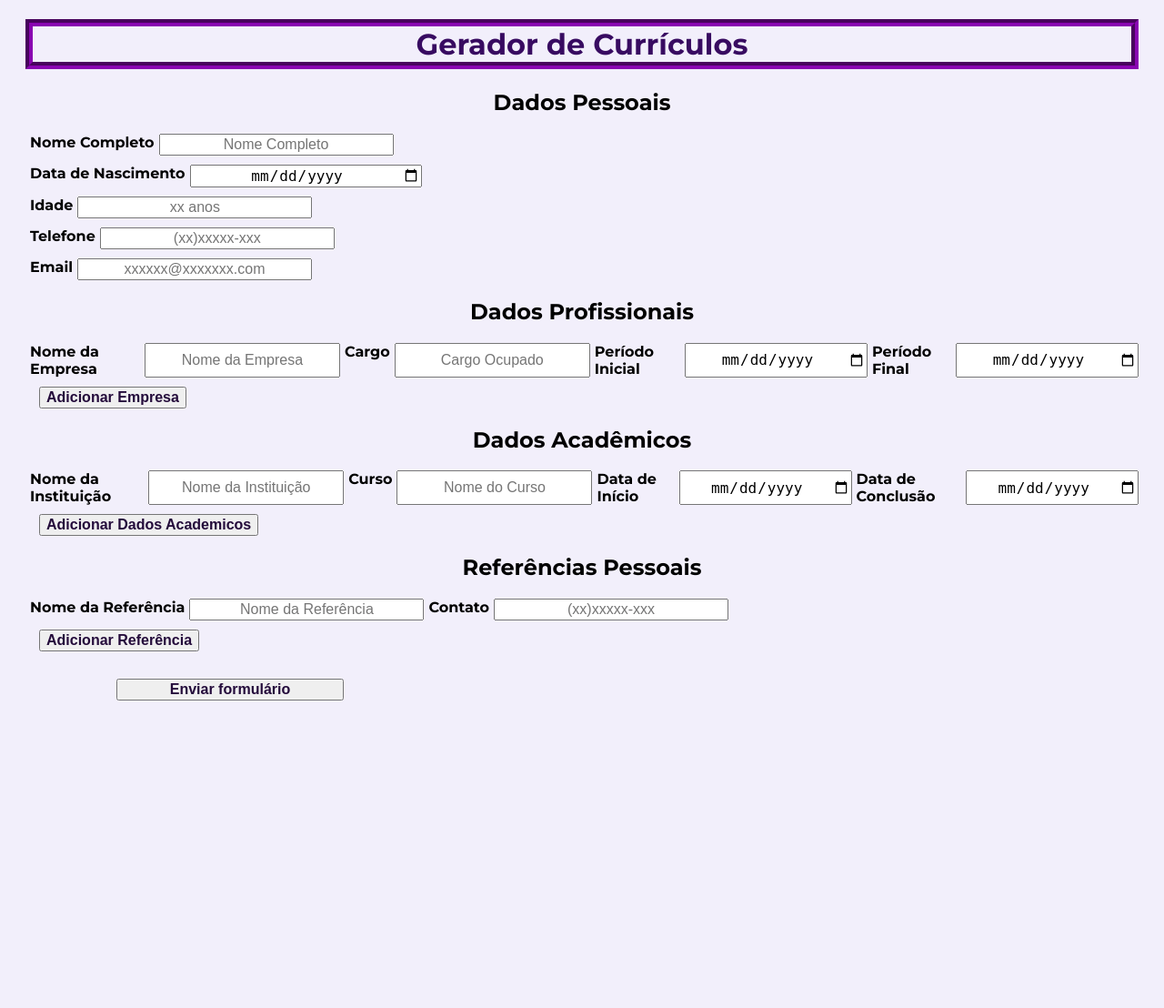
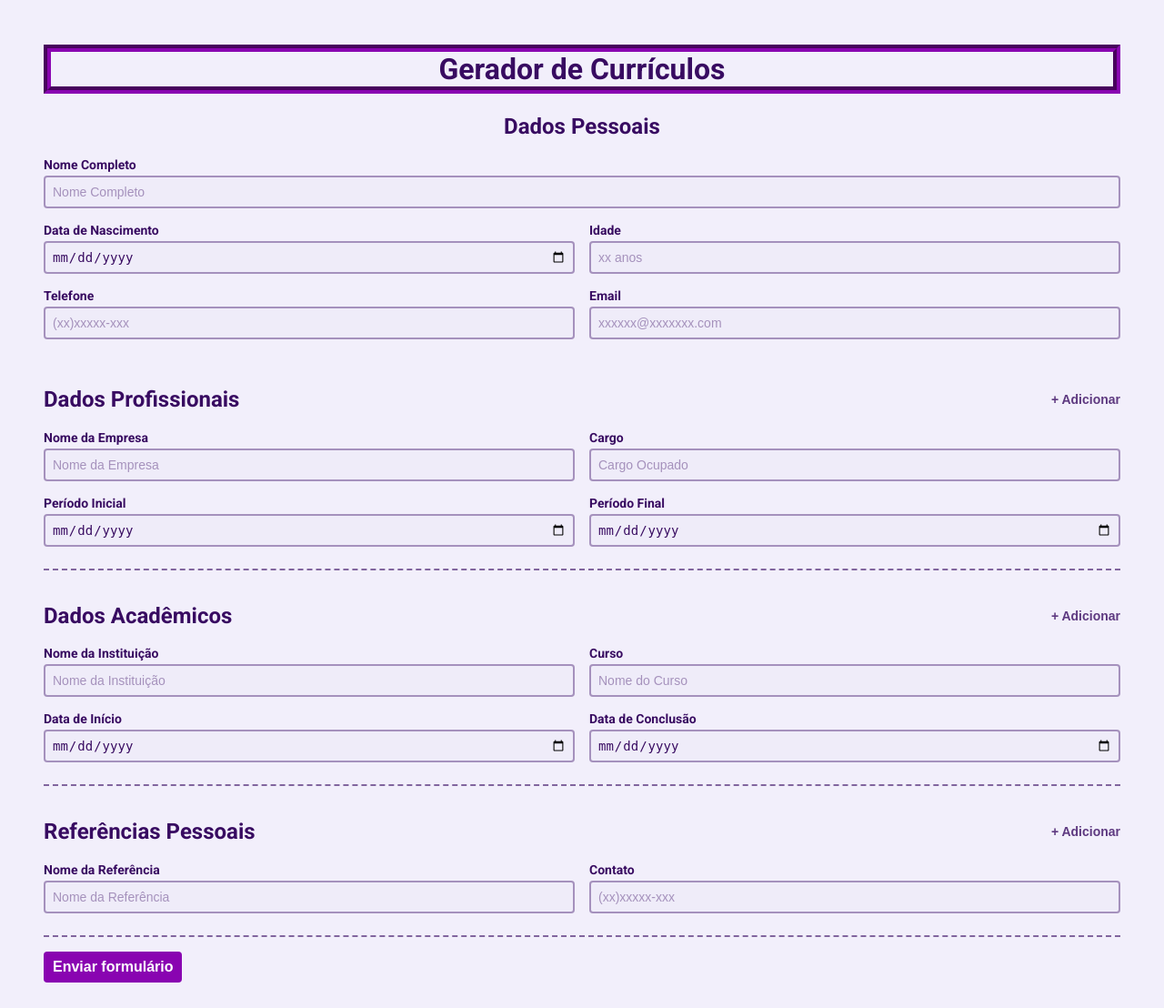
Before and after one commit to ariellisf/atividade-reflexiva-fundamentos, a PHP site: page / in a window 1280 px wide. Shown: the whole page at 91% size. Before the commit the page ends 770 px from the top, so only its background shows below. Run offline with PHP 8.4, Linux system fonts and the light colour scheme.

Commit message:
Atualização dos arquivos, criação do documento PHP e aprimoramento do projeto

```diff
--- a/app.js
+++ b/app.js
@@ -1,66 +1,105 @@
 $(document).ready(function () {
-  var profissionalItem = "";
-  profissionalItem += '<div class="form-group">';
-  profissionalItem += '<label for="empresa">Nome da Empresa</label>';
-  profissionalItem +=
-    '<input type="text" id="empresa" name="empresa" placeholder="Nome da Empresa"/>';
-  profissionalItem += '<label for="cargo">Cargo</label>';
-  profissionalItem +=
-    '<input type="text" id="cargo" name="cargo" placeholder="Cargo Ocupado"/>';
-  profissionalItem += '<label for="periodoInicial">Período Inicial</label>';
-  profissionalItem +=
-    '<input type="date" id="periodoInicial" name="periodoInicial" />';
-  profissionalItem += '<label for="periodoFInal">Período Final</label>';
-  profissionalItem +=
-    '<input type="date" id="periodoFinal" name="periodoFinal" />';
-  profissionalItem += "</div>";
+  const dadosProfissionaisLista = $("#dadosProfissionaisLista");
+  const dadosAcademicosLista = $("#dadosAcademicosLista");
+  const dadosReferenciasLista = $("#dadosReferenciasLista");
 
-  var profissionalLista = $("#profissionalLista");
+  dadosProfissionaisLista.append(dadosProfessionaisItem());
+  dadosAcademicosLista.append(dadosAcademicosItem());
+  dadosReferenciasLista.append(dadosReferenciasItem());
 
-  profissionalLista.append(profissionalItem);
-
-  $("#adicionarEmpresa").on("click", function (event) {
-    profissionalLista.append(profissionalItem);
+  $("#adicionarDadosProfissionais").on("click", function () {
+    dadosProfissionaisLista.append(dadosProfessionaisItem());
   });
 
-  var academicoItem = "";
-  academicoItem += '<div class="form-group">';
-  academicoItem += '<label for="instituicao">Nome da Instituição</label>';
-  academicoItem +=
-    '<input type="text" id="instituicao" name="instituicao" placeholder="Nome da Instituição"/>';
-  academicoItem += '<label for="curso">Curso</label>';
-  academicoItem +=
-    '<input type="text" id="curso" name="curso" placeholder="Nome do Curso"/>';
-  academicoItem += '<label for="dataInicio">Data de Início</label>';
-  academicoItem += '<input type="date" id="dataInicio" name="dataInicio" />';
-  academicoItem += '<label for="dataConclusao">Data de Conclusão</label>';
-  academicoItem +=
-    '<input type="date" id="dataConclusao" name="dataConclusao" />';
-  academicoItem += "</div>";
-
-  var academicoLista = $("#academicoLista");
-
-  academicoLista.append(academicoItem);
-
-  $("#adicionarAcademico").on("click", function (event) {
-    academicoLista.append(academicoItem);
+  $("#adicionarDadosAcademicos").on("click", function () {
+    dadosAcademicosLista.append(dadosAcademicosItem());
   });
 
-  var referenciaItem = "";
-  referenciaItem += '<div class="form-group">';
-  referenciaItem += '<label for="nomeReferencia">Nome da Referência</label>';
-  referenciaItem +=
-    '<input type="text" id="nomeReferencia" name="nomeReferencia" placeholder="Nome da Referência"/>';
-  referenciaItem += '<label for="contato">Contato</label>';
-  referenciaItem +=
-    '<input type="tel" id="contato" name="contato" placeholder="(xx)xxxxx-xxx"/>';
-  referenciaItem += "</div>";
+  $("#adicionarDadosReferencias").on("click", function () {
+    dadosReferenciasLista.append(dadosReferenciasItem());
+  });
 
-  var referenciaLista = $("#referenciaLista");
+  function dadosProfessionaisItem() {
+    const posicao = $(".professional-item").length;
 
-  referenciaLista.append(referenciaItem);
+    return `
+      <div class="lista-item professional-item">
+        <div class="grupo-horizontal">
+          <div class="grupo-campos">
+            <label for="dadosProfissionais[${posicao}][empresa]">Nome da Empresa</label>
+            <input type="text" name="dadosProfissionais[${posicao}][empresa]" placeholder="Nome da Empresa"/>
+          </div>
 
-  $("#adicionarReferencia").on("click", function (event) {
-    referenciaLista.append(referenciaItem);
-  });
+          <div class="grupo-campos">
+            <label for="dadosProfissionais[${posicao}][cargo]">Cargo</label>
+            <input type="text" name="dadosProfissionais[${posicao}][cargo]" placeholder="Cargo Ocupado"/>
+          </div>
+        </div>
+
+        <div class="grupo-horizontal">
+          <div class="grupo-campos">
+            <label for="dadosProfissionais[${posicao}][periodoInicial]">Período Inicial</label>
+            <input type="date" name="dadosProfissionais[${posicao}][periodoInicial]" />
+          </div>
+
+          <div class="grupo-campos">
+            <label for="dadosProfissionais[${posicao}][periodoFinal]">Período Final</label>
+            <input type="date" name="dadosProfissionais[${posicao}][periodoFinal]" />
+          </div>
+        </div>
+      </div>
+    `;
+  }
+
+  function dadosAcademicosItem() {
+    const posicao = $(".dados-academicos-item").length;
+
+    return `
+      <div class="lista-item dados-academicos-item">
+        <div class="grupo-horizontal">
+          <div class="grupo-campos">
+            <label for="dadosAcademicos[${posicao}][instituicao]">Nome da Instituição</label>
+            <input type="text" name="dadosAcademicos[${posicao}][instituicao]" placeholder="Nome da Instituição"/>
+          </div>
+
+          <div class="grupo-campos">
+            <label for="dadosAcademicos[${posicao}][curso]">Curso</label>
+            <input type="text" name="dadosAcademicos[${posicao}][curso]" placeholder="Nome do Curso"/>
+          </div>
+        </div>
+
+        <div class="grupo-horizontal">
+          <div class="grupo-campos">
+            <label for="dadosAcademicos[${posicao}][dataInicio]">Data de Início</label>
+            <input type="date" name="dadosAcademicos[${posicao}][dataInicio]" />
+          </div>
+
+          <div class="grupo-campos">
+            <label for="dadosAcademicos[${posicao}][dataConclusao]">Data de Conclusão</label>
+            <input type="date" name="dadosAcademicos[${posicao}][dataConclusao]" />
+          </div>
+        </div>
+      </div>
+    `;
+  }
+
+  function dadosReferenciasItem() {
+    const posicao = $(".referencias-item").length;
+
+    return `
+      <div class="lista-item referencias-item">
+        <div class="grupo-horizontal">
+          <div class="grupo-campos">
+            <label for="dadosReferencias[${posicao}][nome]">Nome da Referência</label>
+            <input type="text" name="dadosReferencias[${posicao}][nome]" placeholder="Nome da Referência"/>
+          </div>
+
+          <div class="grupo-campos">
+            <label for="dadosReferencias[${posicao}][contato]">Contato</label>
+            <input type="tel" name="dadosReferencias[${posicao}][contato]" placeholder="(xx)xxxxx-xxx"/>
+          </div>
+        </div>
+      </div>
+    `;
+  }
 });
--- a/index.php
+++ b/index.php
@@ -1,89 +1,90 @@
 <!DOCTYPE html>
 <html>
+
 <head>
   <title>Gerador de Currículos</title>
   <meta charset="utf-8" />
   <meta description="Atividade Reflexiva - Fundamentos da Programação" />
-	<link rel="preconnect" href="https://fonts.googleapis.com">
-	<link rel="preconnect" href="https://fonts.gstatic.com" crossorigin>
-	<link href="https://fonts.googleapis.com/css2?family=Montserrat:ital,wght@0,100;0,400;0,700;1,300&display=swap" rel="stylesheet">
-	<link rel="stylesheet" type="text/css" href="style.css">
+  <link rel="preconnect" href="https://fonts.googleapis.com" />
+  <link rel="preconnect" href="https://fonts.gstatic.com" crossorigin />
+
+  <link rel="preconnect" href="https://fonts.googleapis.com" />
+  <link rel="preconnect" href="https://fonts.gstatic.com" crossorigin />
+  <link href="https://fonts.googleapis.com/css2?family=Roboto:wght@400;700&display=swap" rel="stylesheet" />
+  <link rel="stylesheet" type="text/css" href="style.css" />
   <script src="https://code.jquery.com/jquery-3.6.0.min.js" integrity="sha256-/xUj+3OJU5yExlq6GSYGSHk7tPXikynS7ogEvDej/m4=" crossorigin="anonymous"></script>
-	<script src= "app.js"></script>
+  <script src="app.js"></script>
 </head>
 
 <body>
+  <main class="conteudo">
     <h1>Gerador de Currículos</h1>
     <div class="informacoes">
-      <form action="action_page.php" method="post">
+      <form action="gerar_curriculo.php" method="post">
         <div class="pessoais">
           <h2>Dados Pessoais</h2>
-          <div class="form-group">
+          <div class="grupo-campos">
             <label for="name">Nome Completo</label>
-            <input
-              type="text"
-              id="name"
-              name="name"
-              placeholder="Nome Completo"
-            />
+            <input type="text" id="name" name="name" placeholder="Nome Completo" />
           </div>
-          <div class="form-group">
+
+          <div class="grupo-horizontal">
+            <div class="grupo-campos">
               <label for="nascimento">Data de Nascimento</label>
               <input type="date" id="nascimento" name="nascimento" />
             </div>
-          <div class="form-group">
+            <div class="grupo-campos">
               <label for="idade">Idade</label>
               <input type="text" id="idade" name="idade" placeholder="xx anos" />
             </div>
-          <div class="form-group">
+          </div>
+
+          <div class="grupo-horizontal">
+            <div class="grupo-campos">
               <label for="telefone">Telefone</label>
-            <input
-              type="tel"
-              id="telefone"
-              name="telefone"
-              placeholder="(xx)xxxxx-xxx"
-            />
+              <input type="tel" id="telefone" name="telefone" placeholder="(xx)xxxxx-xxx" />
             </div>
-          <div class="form-group">
+            <div class="grupo-campos">
               <label for="email">Email</label>
-            <input
-              type="email"
-              id="email"
-              name="email"
-              placeholder="xxxxxx@xxxxxxx.com"
-            />
+              <input type="email" id="email" name="email" placeholder="xxxxxx@xxxxxxx.com" />
+            </div>
           </div>
         </div>
 
         <div class="profissional">
+          <div class="lista-cabecalho">
             <h2>Dados Profissionais</h2>
-
-          <div id="profissionalLista">
+            <button type="button" id="adicionarDadosProfissionais">
+              + Adicionar
+            </button>
           </div>
-
-          <button type="button" id="adicionarEmpresa">Adicionar Empresa</button>
+          <div id="dadosProfissionaisLista"></div>
         </div>
 
         <div class="escolar">
+          <div class="lista-cabecalho">
             <h2>Dados Acadêmicos</h2>
-
-          <div id="academicoLista">
+            <button type="button" id="adicionarDadosAcademicos">
+              + Adicionar
+            </button>
           </div>
-
-          <button type="button" id="adicionarAcademico" >Adicionar Dados Academicos</button>
+          <div id="dadosAcademicosLista"></div>
         </div>
 
         <div class="referencia">
+          <div class="lista-cabecalho">
             <h2>Referências Pessoais</h2>
-
-          <div id="referenciaLista">
+            <button type="button" id="adicionarDadosReferencias">
+              + Adicionar
+            </button>
           </div>
-
-          <button type="button" id="adicionarReferencia">Adicionar Referência</button>
+          <div id="dadosReferenciasLista"></div>
         </div>
 
         <input class="enviar" type="submit" value="Enviar formulário" />
       </form>
     </div>
+  </main>
 </body>
+
 </html>
--- a/style.css
+++ b/style.css
@@ -1,7 +1,13 @@
 body {
   background: #f2effb;
-  font-family: "Montserrat", sans-serif;
+  font-family: "Roboto", sans-serif;
   padding: 0 20px;
+}
+
+.conteudo {
+  max-width: 1200px;
+  margin: 0 auto;
+  padding: 20px;
 }
 
 h1 {
@@ -12,36 +18,74 @@ h1 {
 
 h2 {
   text-align: center;
+  color: #380b61;
 }
 
-.form-group {
+.grupo-campos {
   display: flex;
+  flex: 1;
+  flex-direction: column;
+  margin-bottom: 16px;
 }
 
-.form-group label {
-  margin-right: 5px;
-  margin-left: 5px;
+.grupo-campos label {
   font-weight: 700;
+  margin-bottom: 4px;
+  color: #380b61;
+  font-size: 14px;
 }
 
-.pessoais .form-group {
-  margin-bottom: 10px;
+.grupo-campos input {
+  padding: 8px;
+  border-radius: 4px;
+  border: 2px solid rgba(56, 11, 97, 0.4);
+  outline: none;
+  font-size: 14px;
+  background: rgba(56, 11, 97, 0.01);
+  color: rgba(56, 11, 97, 1);
 }
 
-input {
-  width: 250px;
-  font-size: 16px;
-  text-align: center;
-  align-items: center;
+.grupo-campos input::placeholder {
+  color: rgba(56, 11, 97, 0.4);
+}
+
+.grupo-campos input[type="date"] {
+  padding: 7px;
+}
+
+.grupo-campos input:focus {
+  border-color: rgba(56, 11, 97, 1);
+}
+
+.grupo-horizontal {
+  display: flex;
+  gap: 16px;
   justify-content: space-between;
 }
 
-button {
-  font-size: 16px;
-  color: #240b3b;
-  font-weight: bold;
-  margin-left: 15px;
-  margin-top: 10px;
+.lista-item {
+  border-bottom: 2px dashed rgba(56, 11, 97, 0.6);
+  margin-bottom: 16px;
+  padding-bottom: 8px;
+}
+
+.lista-cabecalho {
+  display: flex;
+  justify-content: space-between;
+  margin-top: 16px;
+}
+
+.lista-cabecalho button {
+  padding: 0;
+  margin: 0;
+  border: none;
+  color: rgba(56, 11, 97, 0.8);
+  cursor: pointer;
+  background: none;
+  border: none;
+  border-radius: 4px;
+  font-size: 14px;
+  font-weight: 700;
 }
 
 button:hover {
@@ -51,10 +95,14 @@ button:hover {
 
 .enviar {
   font-size: 16px;
-  color: #240b3b;
+  color: white;
   font-weight: bold;
-  margin-top: 30px;
-  margin-left: 100px;
+  font-size: 16px;
+  background: #8904b1;
+  border: none;
+  border-radius: 4px;
+  outline: none;
+  padding: 8px 10px;
 }
 
 .enviar:hover {
```
Also changed, not shown: action_page.php (added, +106 -0 lines), curriculo.css (added, +55 -0 lines). Lines whose indentation alone changed are shown as unchanged.
